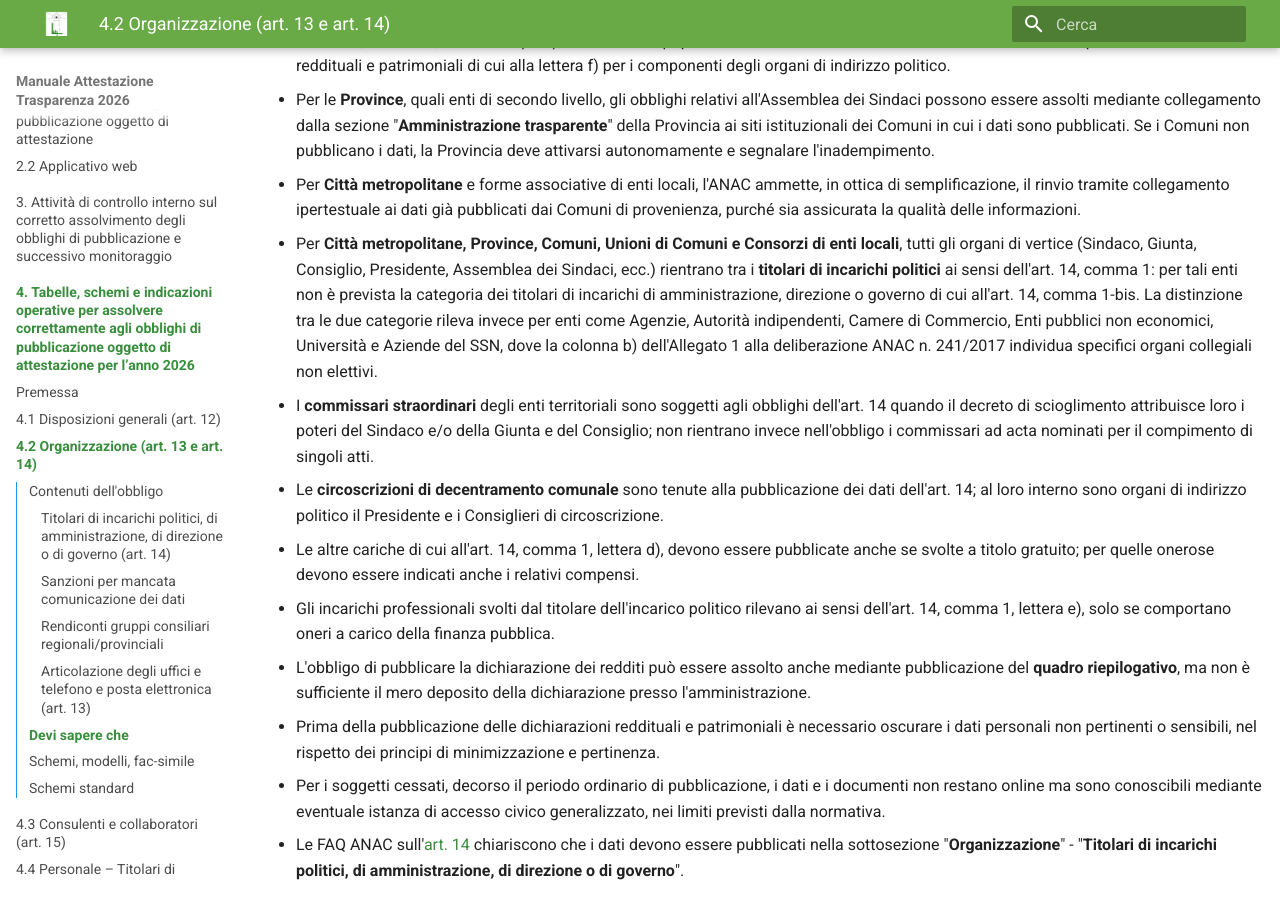
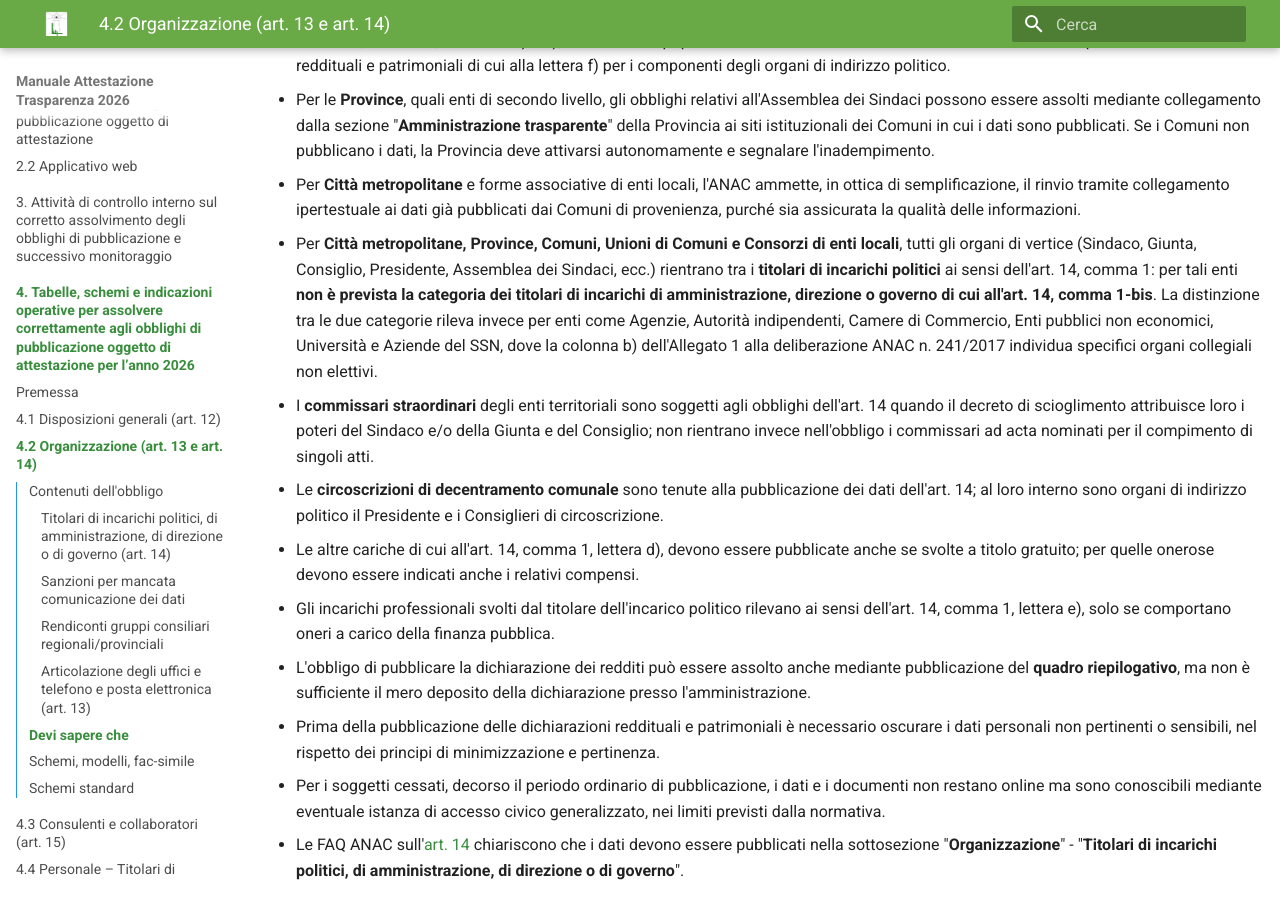
Before and after one commit to Lab4srl/manuale-trasparenza-2026, an MkDocs documentation site: the page built from docs/capitolo-4/4-2-organizzazione.md, in a window 1280 px wide and 900 px high, scrolled down 6336 px. Built offline with MkDocs 1.6.1 and Material for MkDocs 9.7.7, drawn with Linux system fonts in a browser that asks for light colours.

Commit message:
Aggiornamento manuale

```diff
--- a/docs/capitolo-4/4-2-organizzazione.md
+++ b/docs/capitolo-4/4-2-organizzazione.md
@@ -158,7 +158,7 @@ I riferimenti/contatti sono da intendersi riferiti alla segreteria o all'ufficio
 * Nei Comuni sono organi di indirizzo politico il **Sindaco**, gli **Assessori** e i **Consiglieri comunali**. Tutti i Comuni pubblicano i dati di cui all'art. 14, comma 1, lettere da a) a e); i Comuni con popolazione inferiore a **15.000 abitanti** non sono tenuti alla pubblicazione dei dati reddituali e patrimoniali di cui alla lettera f) per i componenti degli organi di indirizzo politico.
 * Per le **Province**, quali enti di secondo livello, gli obblighi relativi all'Assemblea dei Sindaci possono essere assolti mediante collegamento dalla sezione "**Amministrazione trasparente**" della Provincia ai siti istituzionali dei Comuni in cui i dati sono pubblicati. Se i Comuni non pubblicano i dati, la Provincia deve attivarsi autonomamente e segnalare l'inadempimento.
 * Per **Città metropolitane** e forme associative di enti locali, l'ANAC ammette, in ottica di semplificazione, il rinvio tramite collegamento ipertestuale ai dati già pubblicati dai Comuni di provenienza, purché sia assicurata la qualità delle informazioni.
-* Per **Città metropolitane, Province, Comuni, Unioni di Comuni e Consorzi di enti locali**, tutti gli organi di vertice (Sindaco, Giunta, Consiglio, Presidente, Assemblea dei Sindaci, ecc.) rientrano tra i **titolari di incarichi politici** ai sensi dell'art. 14, comma 1: per tali enti non è prevista la categoria dei titolari di incarichi di amministrazione, direzione o governo di cui all'art. 14, comma 1-bis. La distinzione tra le due categorie rileva invece per enti come Agenzie, Autorità indipendenti, Camere di Commercio, Enti pubblici non economici, Università e Aziende del SSN, dove la colonna b) dell'Allegato 1 alla deliberazione ANAC n. 241/2017 individua specifici organi collegiali non elettivi.
+* Per **Città metropolitane, Province, Comuni, Unioni di Comuni e Consorzi di enti locali**, tutti gli organi di vertice (Sindaco, Giunta, Consiglio, Presidente, Assemblea dei Sindaci, ecc.) rientrano tra i **titolari di incarichi politici** ai sensi dell'art. 14, comma 1: per tali enti **non è prevista la categoria dei titolari di incarichi di amministrazione, direzione o governo di cui all'art. 14, comma 1-bis**. La distinzione tra le due categorie rileva invece per enti come Agenzie, Autorità indipendenti, Camere di Commercio, Enti pubblici non economici, Università e Aziende del SSN, dove la colonna b) dell'Allegato 1 alla deliberazione ANAC n. 241/2017 individua specifici organi collegiali non elettivi.
 * I **commissari straordinari** degli enti territoriali sono soggetti agli obblighi dell'art. 14 quando il decreto di scioglimento attribuisce loro i poteri del Sindaco e/o della Giunta e del Consiglio; non rientrano invece nell'obbligo i commissari ad acta nominati per il compimento di singoli atti.
 * Le **circoscrizioni di decentramento comunale** sono tenute alla pubblicazione dei dati dell'art. 14; al loro interno sono organi di indirizzo politico il Presidente e i Consiglieri di circoscrizione.
 * Le altre cariche di cui all'art. 14, comma 1, lettera d), devono essere pubblicate anche se svolte a titolo gratuito; per quelle onerose devono essere indicati anche i relativi compensi.
```
Also changed, not shown: docs/capitolo-4/4-15-interventi-straordinari.md (+1 -0 lines).
